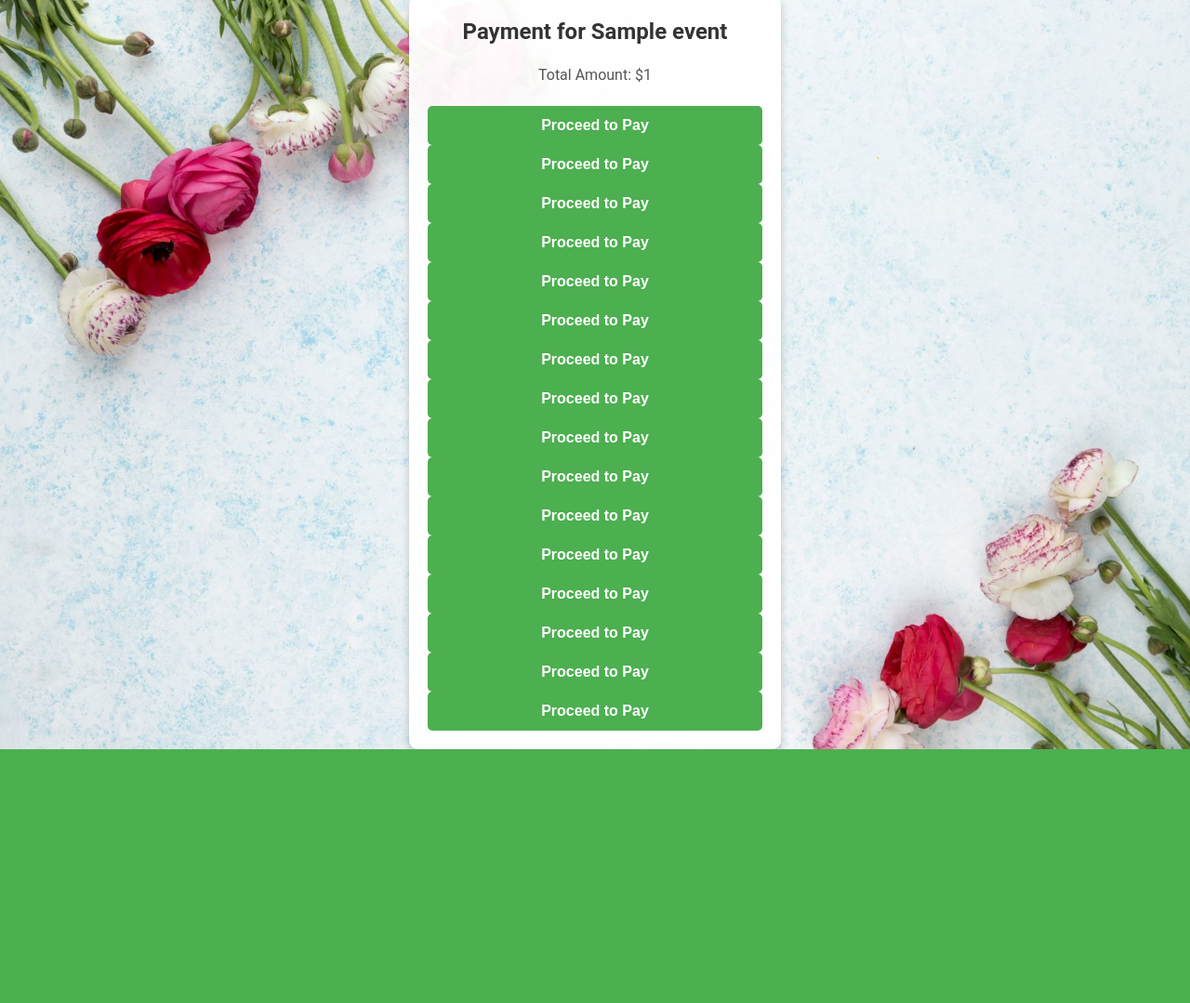
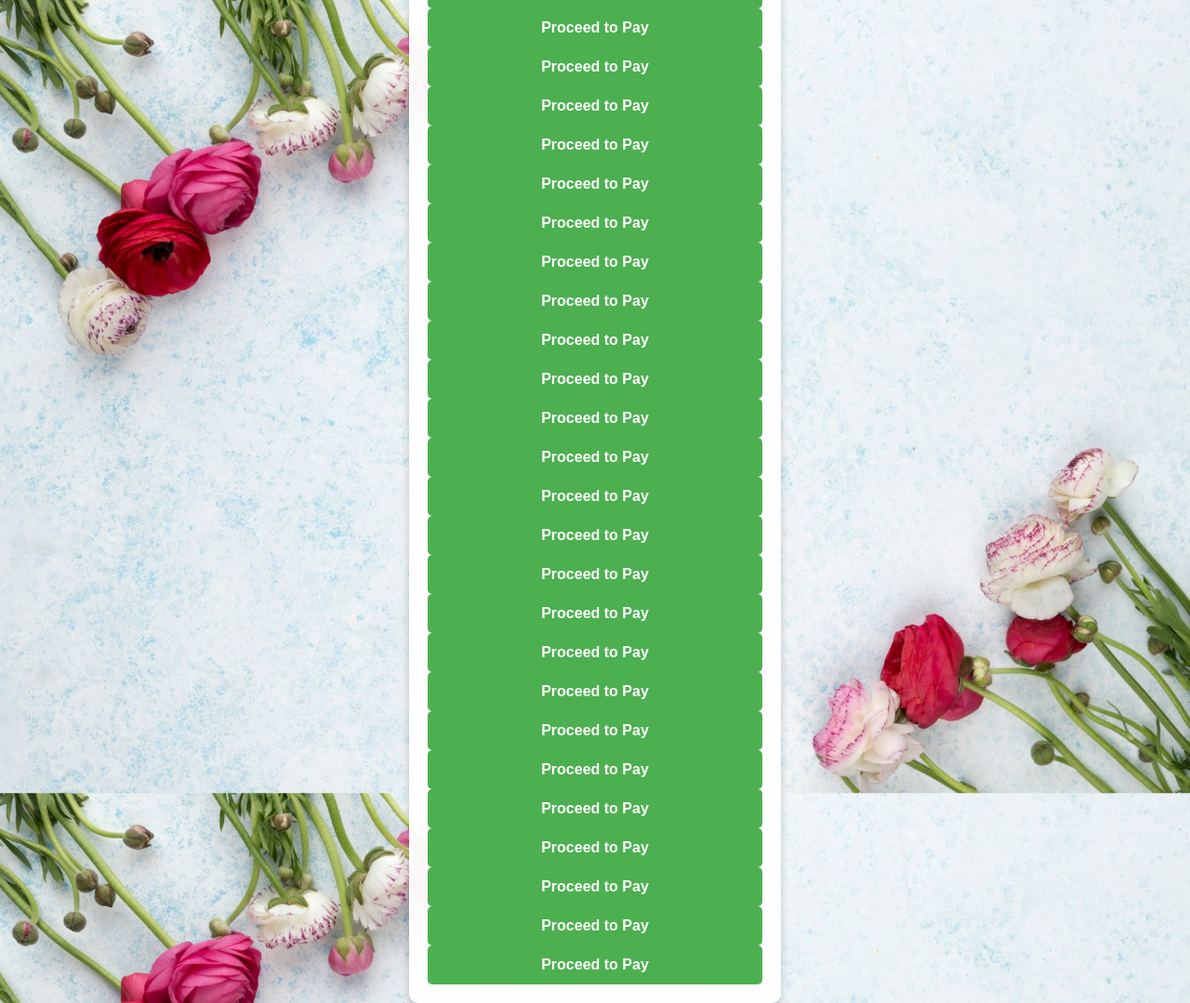
Before and after one commit to Shivangip01/Sparkset_planner, a Django app: template events/templates/events/process_payment.html in a window 1280 px wide. Shown: the whole page at 93% size. Before the commit the page ends 806 px from the top, so only its background shows below. Run offline with Django 3.2, Linux system fonts and the light colour scheme; the template is opened without the code that fills it: most values are stand-ins (such as "Sample title", 1, 10 or a date in 2020).

Commit message:
Sparkset_planner-dublicate

```diff
--- a/events/templates/events/process_payment.html
+++ b/events/templates/events/process_payment.html
@@ -77,6 +77,19 @@
                 <button type="submit">Proceed to Pay</button>
                 <button type="submit">Proceed to Pay</button>
                 <button type="submit">Proceed to Pay</button>
+                <button type="submit">Proceed to Pay</button>
+                <button type="submit">Proceed to Pay</button>
+                <button type="submit">Proceed to Pay</button>
+                <button type="submit">Proceed to Pay</button>
+                <button type="submit">Proceed to Pay</button>
+                <button type="submit">Proceed to Pay</button>
+                <button type="submit">Proceed to Pay</button>
+                <button type="submit">Proceed to Pay</button>
+                <button type="submit">Proceed to Pay</button>
+                <button type="submit">Proceed to Pay</button>
+                <button type="submit">Proceed to Pay</button>
+                <button type="submit">Proceed to Pay</button>
+                <button type="submit">Proceed to Pay</button>
             </form>
         </div>
     </div>
```
